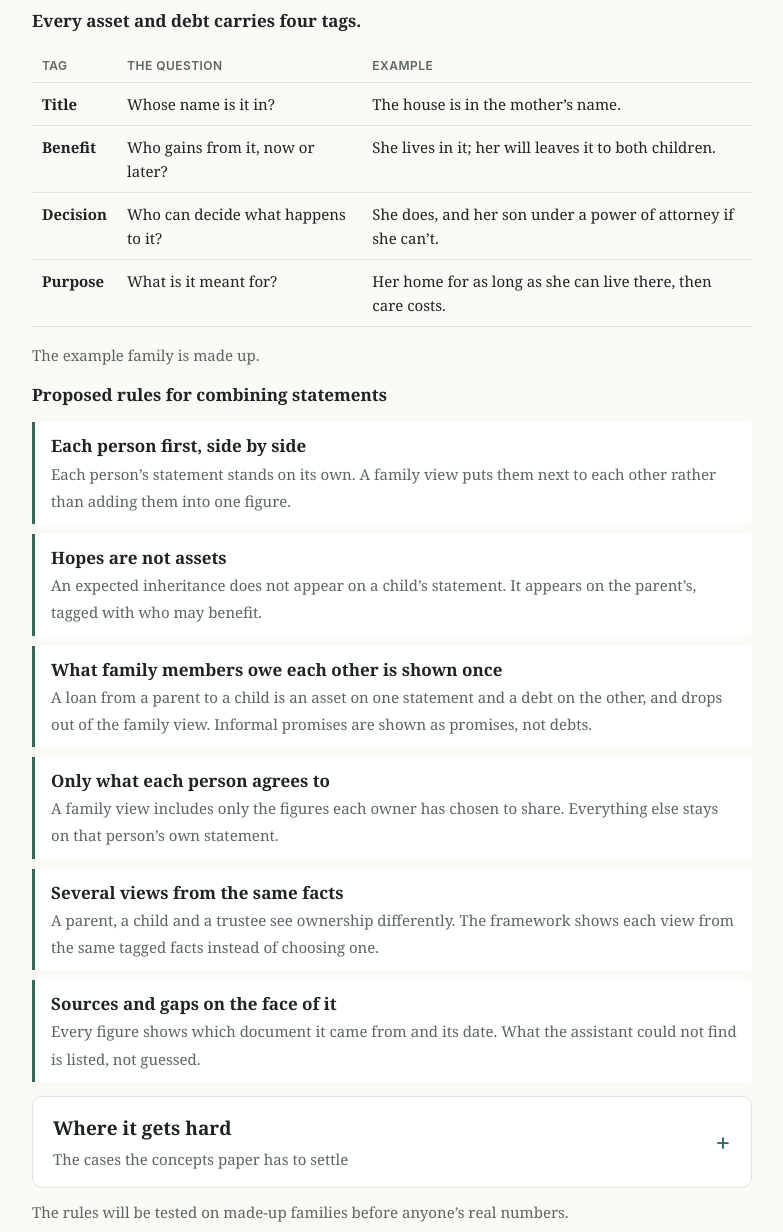
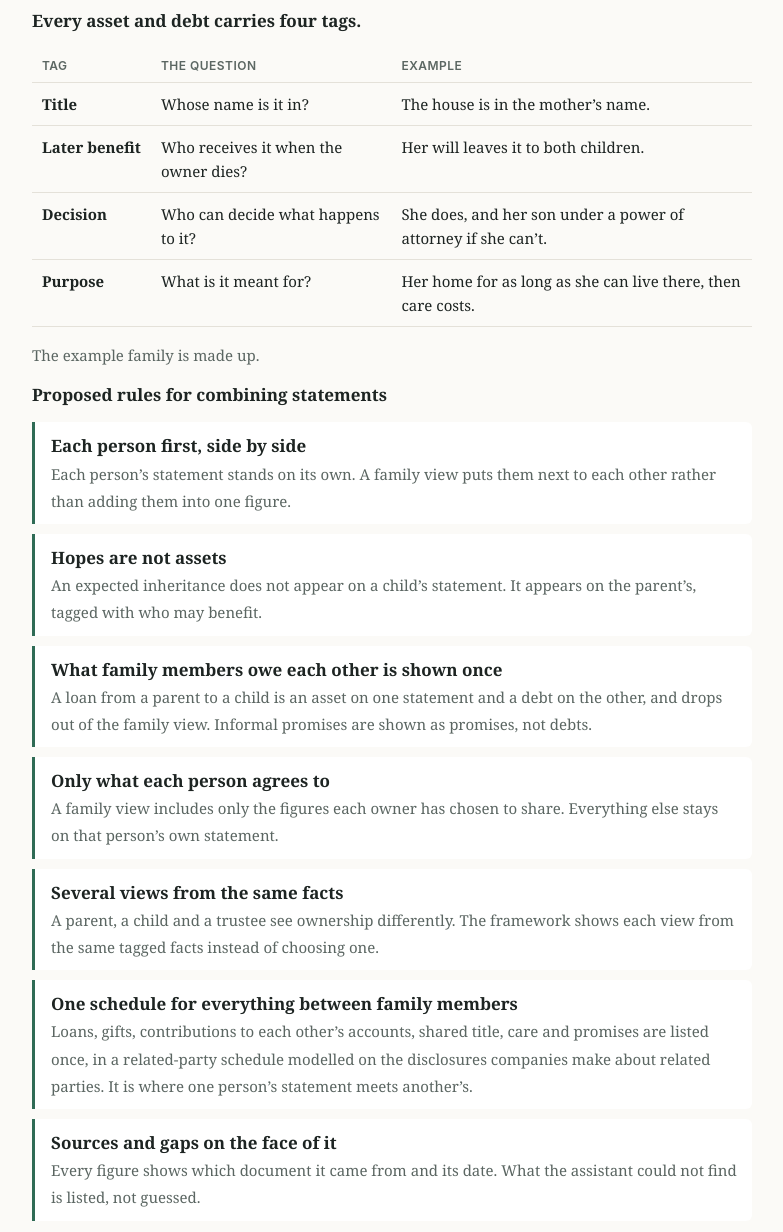
Before and after one commit to nestegglab/nestegglab.github.io, a plain HTML site: page family-office.html in a window 1280 px wide. Shown: the part 1453-2685 px from the top of the page, without its empty margins (248-1031 px from the left). Drawn offline with Linux system fonts and the light colour scheme.

Commit message:
Draft: family-office page adds related-party schedule; rename Later benefit tag
Co-Authored-By: Claude Opus 5.5 <noreply@anthropic.com>
Claude-Session: https://claude.ai/code/session_01XD4k2Ku6sGbMKj323n6gtP

```diff
--- a/family-office.html
+++ b/family-office.html
@@ -107,7 +107,7 @@
       <thead><tr><th>Tag</th><th>The question</th><th>Example</th></tr></thead>
       <tbody>
         <tr><td>Title</td><td>Whose name is it in?</td><td>The house is in the mother&rsquo;s name.</td></tr>
-        <tr><td>Benefit</td><td>Who gains from it, now or later?</td><td>She lives in it; her will leaves it to both children.</td></tr>
+        <tr><td>Later benefit</td><td>Who receives it when the owner dies?</td><td>Her will leaves it to both children.</td></tr>
         <tr><td>Decision</td><td>Who can decide what happens to it?</td><td>She does, and her son under a power of attorney if she can&rsquo;t.</td></tr>
         <tr><td>Purpose</td><td>What is it meant for?</td><td>Her home for as long as she can live there, then care costs.</td></tr>
       </tbody>
@@ -121,6 +121,7 @@
       <li><strong>What family members owe each other is shown once</strong><span>A loan from a parent to a child is an asset on one statement and a debt on the other, and drops out of the family view. Informal promises are shown as promises, not debts.</span></li>
       <li><strong>Only what each person agrees to</strong><span>A family view includes only the figures each owner has chosen to share. Everything else stays on that person&rsquo;s own statement.</span></li>
       <li><strong>Several views from the same facts</strong><span>A parent, a child and a trustee see ownership differently. The framework shows each view from the same tagged facts instead of choosing one.</span></li>
+      <li><strong>One schedule for everything between family members</strong><span>Loans, gifts, contributions to each other&rsquo;s accounts, shared title, care and promises are listed once, in a related-party schedule modelled on the disclosures companies make about related parties. It is where one person&rsquo;s statement meets another&rsquo;s.</span></li>
       <li><strong>Sources and gaps on the face of it</strong><span>Every figure shows which document it came from and its date. What the assistant could not find is listed, not guessed.</span></li>
     </ul>
     <details>
```
